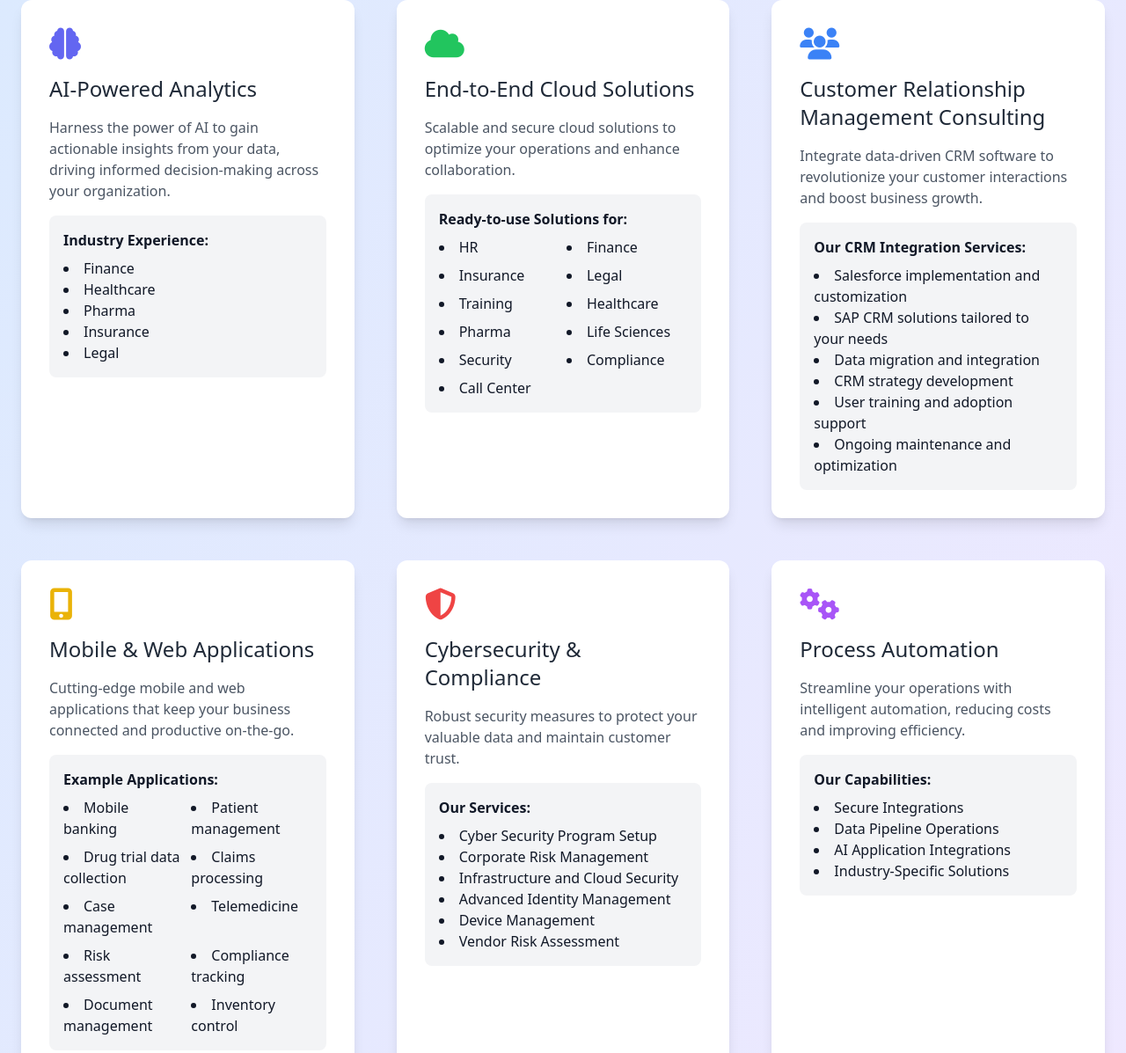
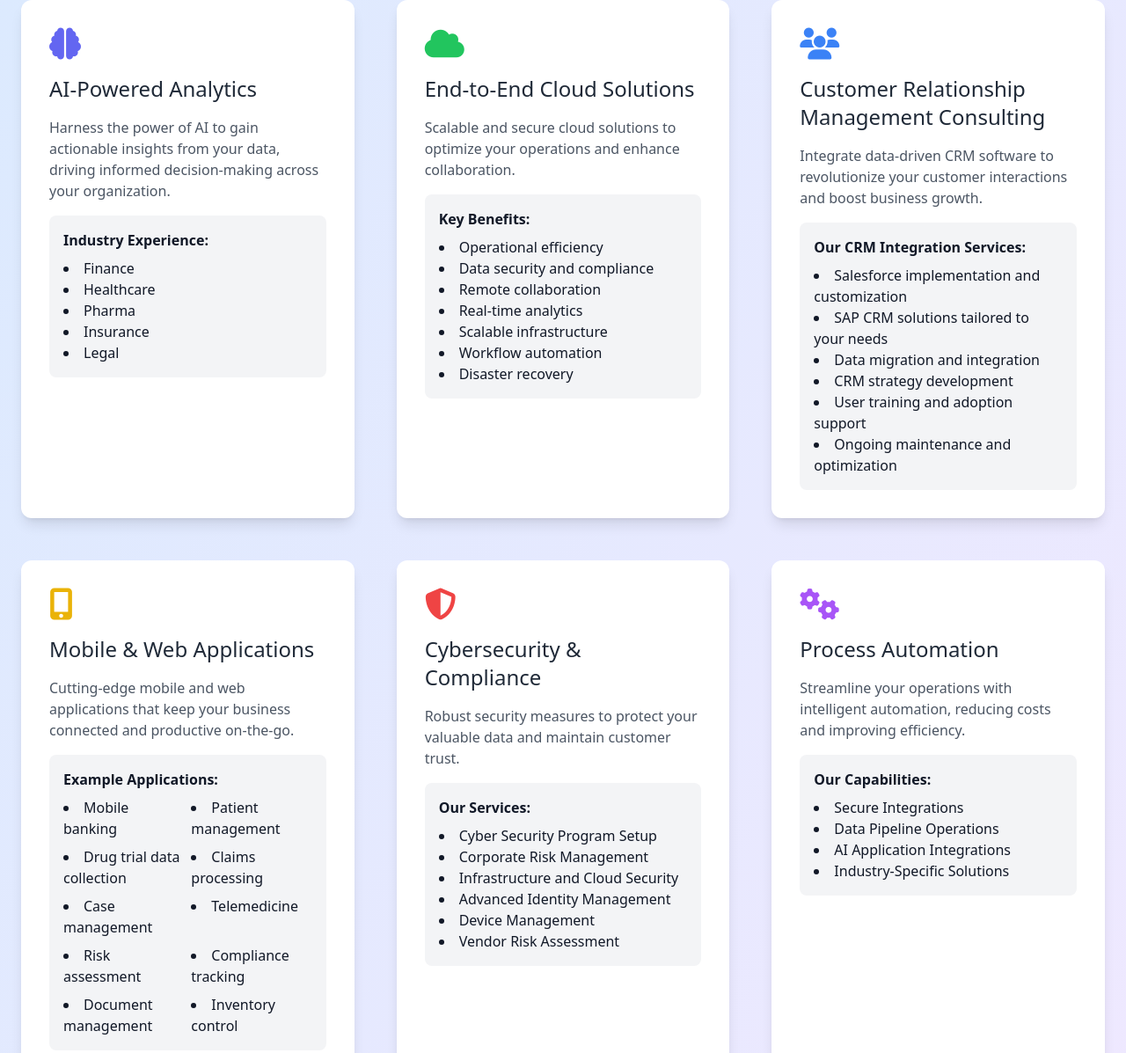
Before and after one commit to mannanshukla/hridyam-landing, a plain HTML site: page index.html in a window 1280 px wide. Shown: the part 968-2165 px from the top of the page at 88% size. Drawn offline with Linux system fonts and the light colour scheme.

Commit message:
Add files via upload

```diff
--- a/index.html
+++ b/index.html
@@ -122,19 +122,16 @@
             <h3 class="text-2xl font-medium mb-4 text-gray-800">End-to-End Cloud Solutions</h3>
             <p class="text-gray-600">Scalable and secure cloud solutions to optimize your operations and enhance collaboration.</p>
             <div class="mt-4 p-4 bg-gray-100 rounded-lg">
-              <h4 class="font-semibold mb-2">Ready-to-use Solutions for:</h4>
-              <ul class="list-disc list-inside grid grid-cols-2 gap-2">
-                <li>HR</li>
-                <li>Finance</li>
-                <li>Insurance</li>
-                <li>Legal</li>
-                <li>Training</li>
-                <li>Healthcare</li>
-                <li>Pharma</li>
-                <li>Life Sciences</li>
-                <li>Security</li>
-                <li>Compliance</li>
-                <li>Call Center</li>
+              <h4 class="font-semibold mb-2">Key Benefits:</h4>
+              <ul class="list-disc list-inside">
+                <li>Operational efficiency</li>
+                <li>Data security and compliance</li>
+                <li>Remote collaboration</li>
+                <li>Real-time analytics</li>
+                <li>Scalable infrastructure</li>
+                <li>Workflow automation</li>
+                <li>Disaster recovery</li>
+              </ul>
               </ul>
             </div>
           </div>
@@ -373,13 +370,6 @@
           <h3 class="text-lg font-semibold mb-2">Hridyam Inc.</h3>
           <p class="text-sm">Empowering businesses with data-driven solutions</p>
         </div>
-        <div class="w-full md:w-1/3 text-center mt-4 md:mt-0">
-          <ul class="inline-flex space-x-4">
-            <li><a href="#" class="hover:text-indigo-400 transition duration-300"><i class="fab fa-facebook-f"></i></a></li>
-            <li><a href="#" class="hover:text-indigo-400 transition duration-300"><i class="fab fa-twitter"></i></a></li>
-            <li><a href="#" class="hover:text-indigo-400 transition duration-300"><i class="fab fa-linkedin-in"></i></a></li>
-          </ul>
-        </div>
         <div class="w-full md:w-1/3 text-center md:text-right mt-4 md:mt-0">
           <p>&copy; 2024 Hridyam Inc. All rights reserved.</p>
         </div>
```
